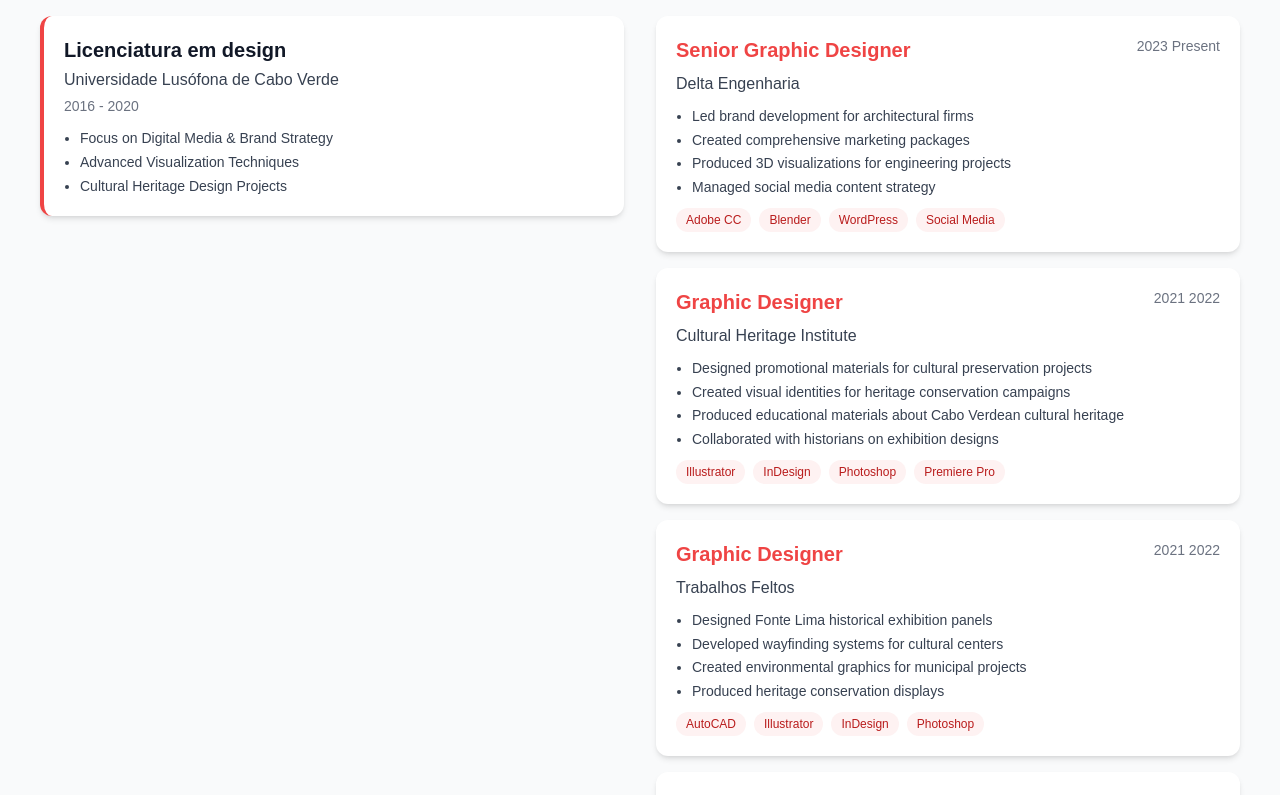
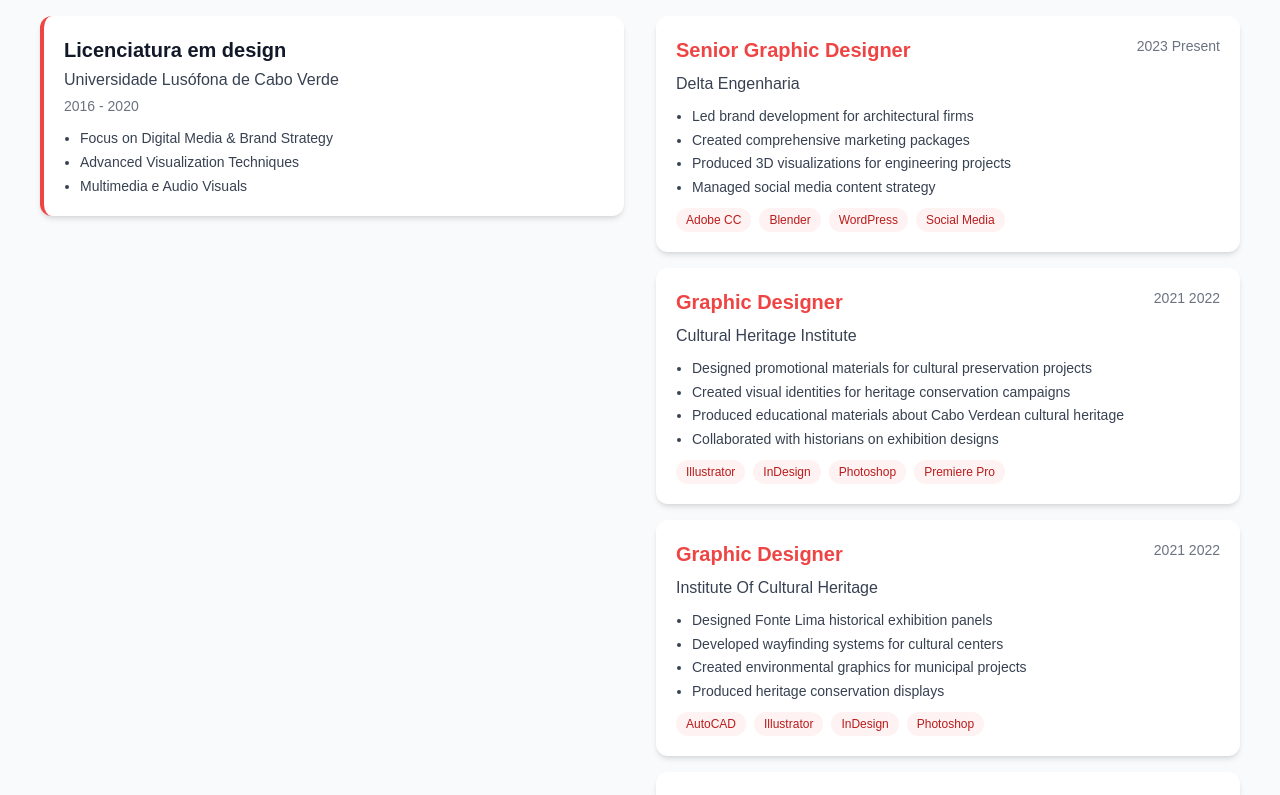
Before and after one commit to asharibshahid/Designer-Portfolio, a Next.js app: page /about in a window 1280 px wide. Shown: the part 720-1515 px from the top of the page. Built offline with nearby package versions, Linux system fonts and the light colour scheme.

Commit message:
Update page.tsx

```diff
--- a/app/about/page.tsx
+++ b/app/about/page.tsx
@@ -121,7 +121,7 @@ const AboutPage = () => {
             <ul className="list-disc pl-4 text-gray-700 space-y-1 text-sm">
               <li>Focus on Digital Media & Brand Strategy</li>
               <li>Advanced Visualization Techniques</li>
-              <li>Cultural Heritage Design Projects</li>
+              <li>Multimedia e Audio Visuals</li>
             </ul>
           </div>
         </section>
@@ -188,7 +188,7 @@ const experience = [
   },
   {
     title: "Graphic Designer",
-    company: "Trabalhos Feltos",
+    company: "Institute Of Cultural Heritage",
     duration: "2021 2022",
     responsibilities: [
       "Designed Fonte Lima historical exhibition panels",
```
